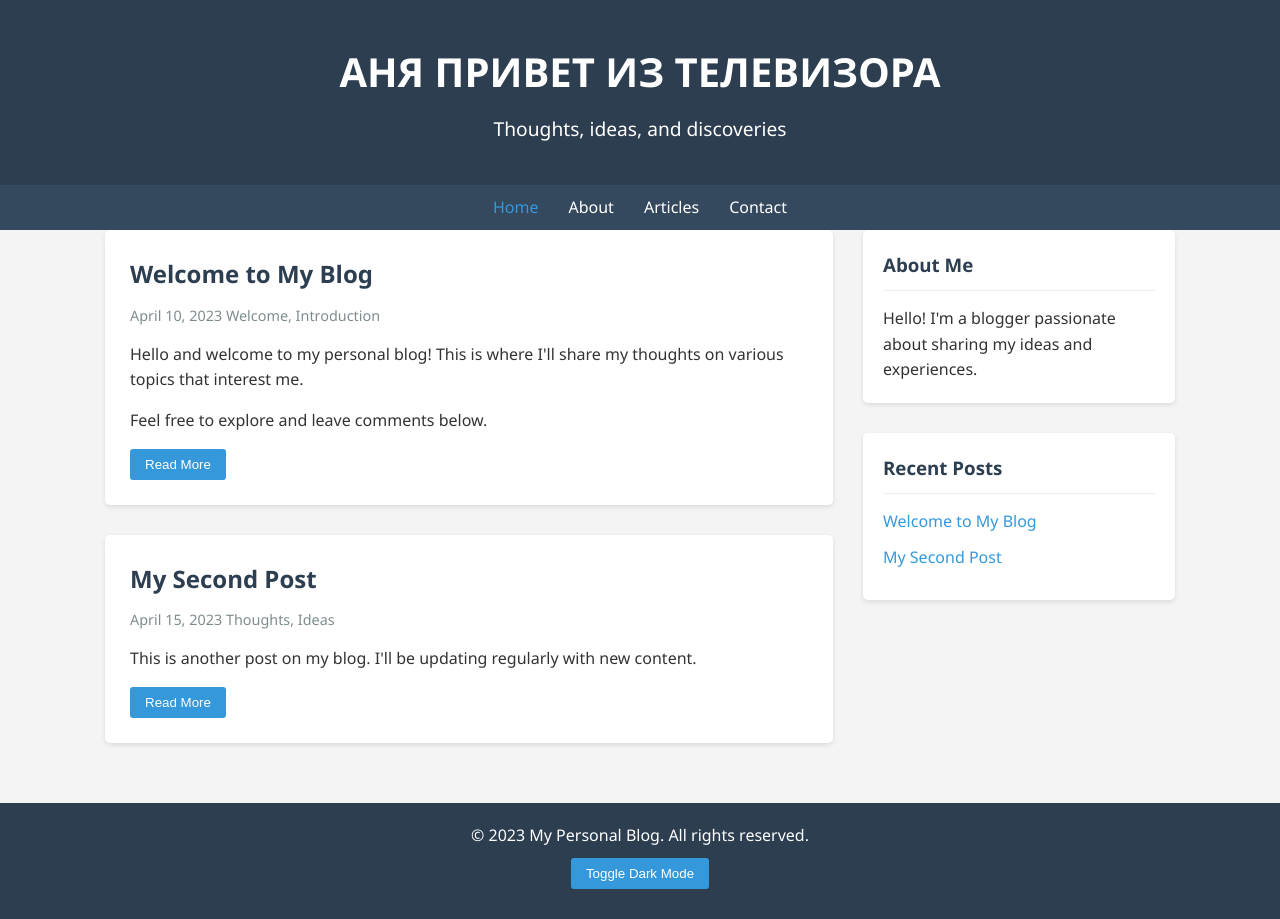
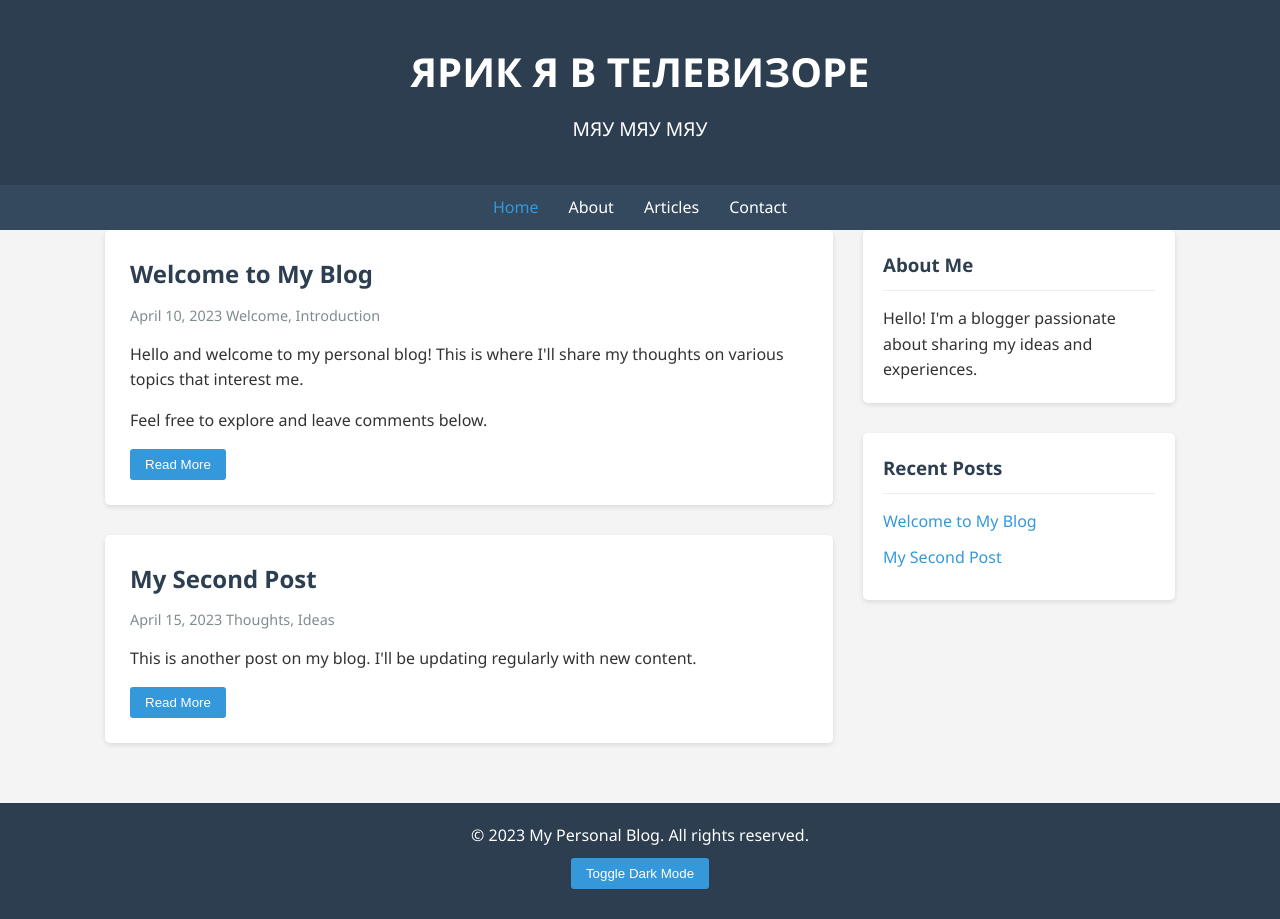
Before and after one commit to sklyarvladislav/sklyarvlad, a plain HTML site: page index.html in a window 1280 px wide. Drawn offline with Linux system fonts and the light colour scheme.

Commit message:
meow meow

```diff
--- a/index.html
+++ b/index.html
@@ -9,8 +9,8 @@
 <body>
     <header>
         <div class="container">
-            <h1 class="blog-title">АНЯ ПРИВЕТ ИЗ ТЕЛЕВИЗОРА</h1>
-            <p class="blog-description">Thoughts, ideas, and discoveries</p>
+            <h1 class="blog-title">ЯРИК Я В ТЕЛЕВИЗОРЕ</h1>
+            <p class="blog-description">МЯУ МЯУ МЯУ</p>
         </div>
     </header>
 
```
